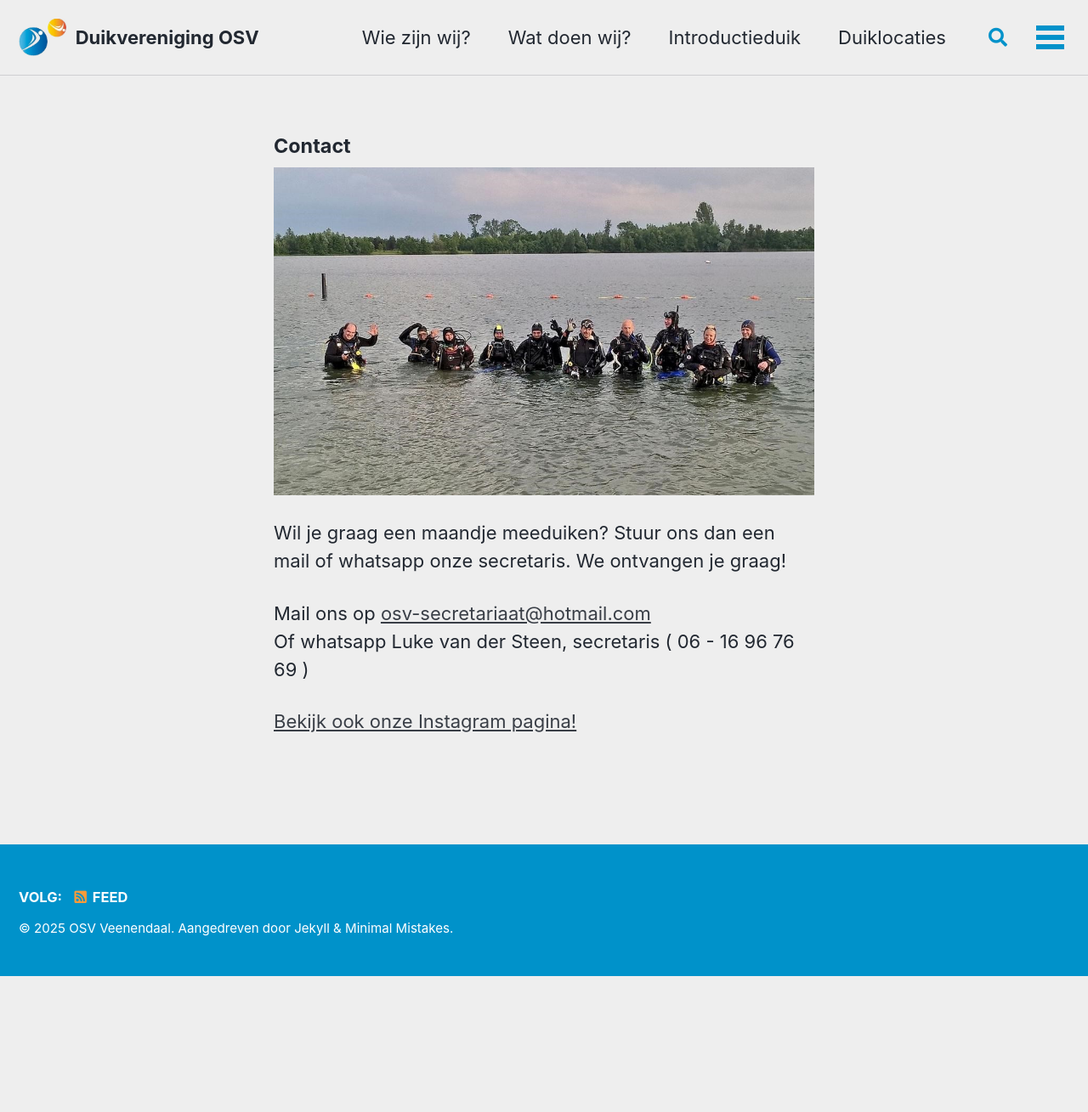
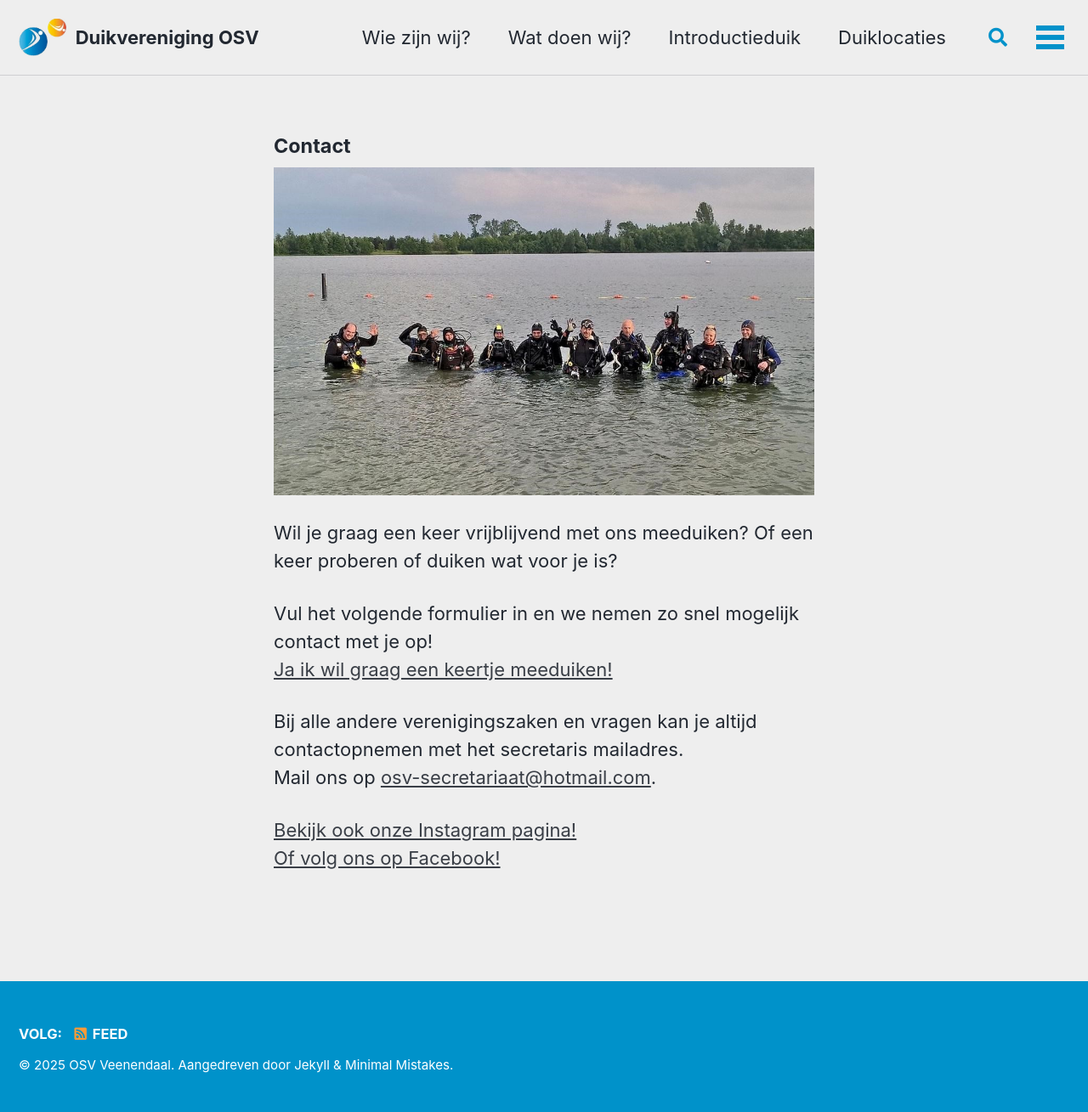
Before and after one commit to walthertimmer/osvveenendaal.nl, a Jekyll site: the page built from _pages/contact.md, in a window 1280 px wide. Shown: the whole page at 85% size. Built offline with Jekyll 4.4.1, drawn with Linux system fonts in a browser that asks for light colours; cached includes are drawn as plain includes; before the commit the page ends 1149 px from its top, so only the background shows below that.

Commit message:
Update contact.md

```diff
--- a/_pages/contact.md
+++ b/_pages/contact.md
@@ -10,9 +10,13 @@ description: "Neem contact op met duikvereniging OSV Veenendaal. Maak een afspra
 
 ![OSV Veenendaal](/assets/images/groetjes-osv.jpg)
 
-Wil je graag een maandje meeduiken? Stuur ons dan een mail of whatsapp onze secretaris. We ontvangen je graag!
+Wil je graag een keer vrijblijvend met ons meeduiken? Of een keer proberen of duiken wat voor je is?
 
-Mail ons op [osv-secretariaat@hotmail.com](mailto:osv-secretariaat@hotmail.com)
-Of whatsapp Luke van der Steen, secretaris ( 06 - 16 96 76 69 )
+Vul het volgende formulier in en we nemen zo snel mogelijk contact met je op!
+[Ja ik wil graag een keertje meeduiken!](https://forms.gle/m65W1JCuBNnB5Rjd8)
+
+Bij alle andere verenigingszaken en vragen kan je altijd contactopnemen met het secretaris mailadres.
+Mail ons op [osv-secretariaat@hotmail.com](mailto:osv-secretariaat@hotmail.com).
 
 [Bekijk ook onze Instagram pagina!](https://www.instagram.com/osvveenendaal/)
+[Of volg ons op Facebook!](https://www.facebook.com/people/Duikvereniging-OSV-Veenendaal/100054354168053/)
```
